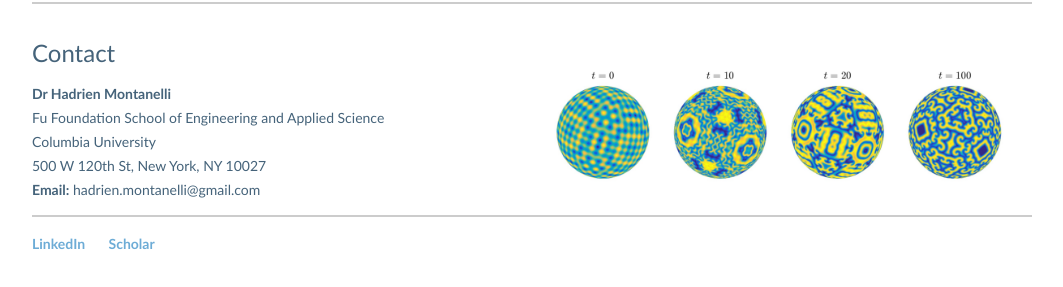
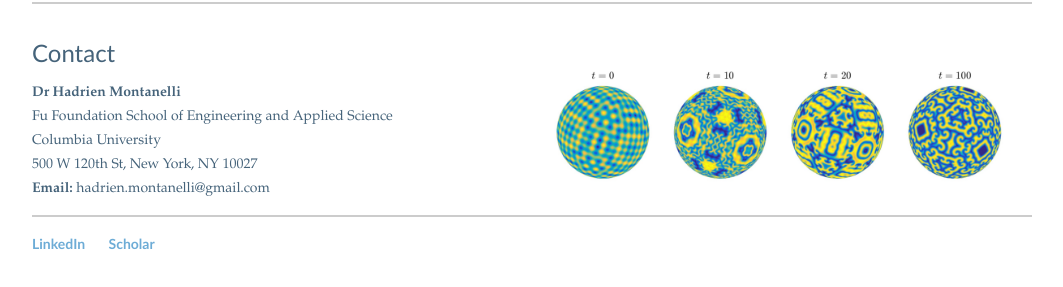
Before and after one commit to Hadrien-Montanelli/Hadrien-Montanelli.github.io, a Jekyll site: the page built from index.html, in a window 1280 px wide. Shown: the part 498-785 px from the top of the page, without its empty margins (108-1171 px from the left). Built offline with Jekyll 4.4.1, drawn with Linux system fonts in a browser that asks for light colours.

Commit message:
Update main.css

```diff
--- a/css/main.css
+++ b/css/main.css
@@ -51,7 +51,7 @@ h3 {
 	color: rgb(69, 99, 122);
 }
 p {
-	font-family: Futura, 'Trebuchet MS', Arial, sans-serif;
+	font-family: Garamond, Baskerville, "Baskerville Old Face", "Hoefler Text", "Times New Roman", serif;
 	font-size: 14px;
 	font-style: normal;
 	font-variant: normal;
```
